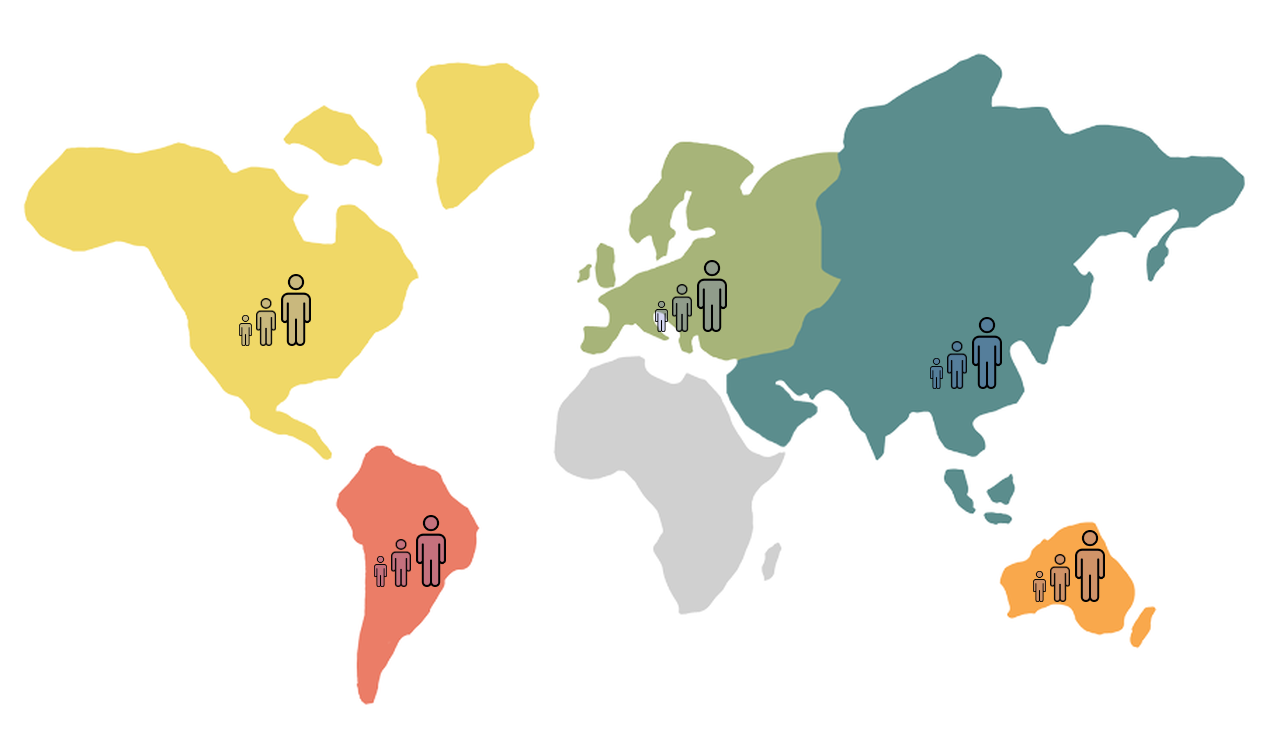
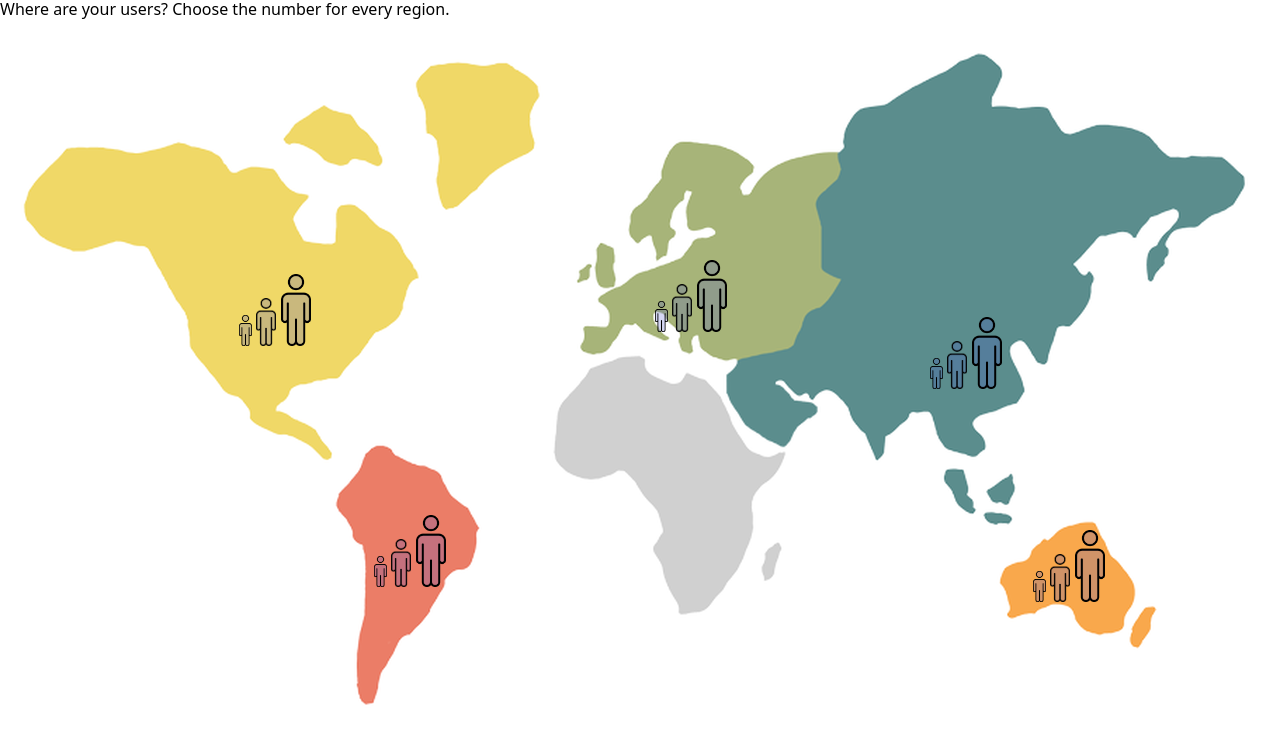
Before and after one commit to Selim96/servers-map, a React (Create React App) app: page / in a window 1280 px wide. Shown: the top 744 px of the page. Built offline with nearby package versions, Linux system fonts and the light colour scheme.

Commit message:
add context

```diff
--- a/src/App.js
+++ b/src/App.js
@@ -1,9 +1,13 @@
 import People from './people';
 import { Continents } from './constants';
+import { useState } from 'react';
+import InteractionPanel from './interactionPanel';
 
 function App() {
+  const [] = useState();
   return (
     <div className="App">
+      <InteractionPanel/>
       <People continent={Continents.NORTH_AMERICA} />
       <People continent={Continents.AUSTRALIA}/>
       <People continent={Continents.EUROPA} />
--- a/src/index.js
+++ b/src/index.js
@@ -1,12 +1,13 @@
 import React from 'react';
 import { createRoot } from 'react-dom/client';
 import App from './App';
+import { UserProvider } from './userContext';
 import './stylesheet/shared.scss';
 import "modern-normalize";
 
 const root = createRoot(document.getElementById('root'));
 root.render(
-  <>
+  <UserProvider>
     <App />
-  </>
+  </UserProvider>
 );
--- /dev/null
+++ b/src/interactionPanel/InteractionPanel.jsx
@@ -0,0 +1,23 @@
+import { useUser } from '../userContext';
+import s from './InteractionPanel.module.scss';
+
+function InteractionPanel() {
+    const { countOfPeopleClicked, setAllPeople, hideExtraPeople } = useUser();
+
+
+
+    return countOfPeopleClicked !== 5 ?
+        (<div>
+            <p>Where are your users? Choose the number for every region.</p>
+            {countOfPeopleClicked > 0 && <button onClick={(e) => {
+                setAllPeople();
+                hideExtraPeople();
+            }}>Next</button>}
+        </div>) :
+        (<div>
+            <p>Where is your data? Choose one spot for Object Storage system</p>
+        </div>)
+
+};
+
+export default InteractionPanel;
--- /dev/null
+++ b/src/interactionPanel/index.js
@@ -0,0 +1 @@
+export {default} from './InteractionPanel.jsx';
--- a/src/people/People.jsx
+++ b/src/people/People.jsx
@@ -1,10 +1,13 @@
 import { useState } from 'react';
+import { useUser } from '../userContext';
 import s from './People.module.scss';
 
 
 
 function People({ continent }) {
     const [isShowDevice, setIsShowDevice] = useState(null);
+
+    const {increasePeople, isShownExtraPeople} = useUser();
 
     const onClickPeople = (e) => {
         switch (e.target.id) {
@@ -20,11 +23,12 @@ function People({ continent }) {
             default:
                 console.log("Invalid subscription type")
         }
+        increasePeople();
     };
 
     return (
         <div className={`${s.main_box} ${s[continent]}`}>
-            {isShowDevice === null ?
+            {isShowDevice === null && isShownExtraPeople ?
             <span className={s.first_man} onClick={onClickPeople} id={'first'}>
                 <span className={s.second_man} id={'second'}>
                     <span className={s.third_man} id={'third'}></span>
--- /dev/null
+++ b/src/servers/index.js
@@ -0,0 +1 @@
+export {default} from './Servers.jsx';
--- /dev/null
+++ b/src/userContext.js
@@ -0,0 +1,30 @@
+import { createContext, useContext, useState } from "react";
+
+const UserContext = createContext();
+
+export const useUser = () => useContext(UserContext);
+
+export const UserProvider = ({ children }) => {
+    const [countOfPeopleClicked, setCountOfPeopleClicked] = useState(0);
+    const [isShownExtraPeople, setIsShownExtraPeople] = useState(true);
+
+    const increasePeople = () => {
+        setCountOfPeopleClicked(countOfPeopleClicked + 1);
+    };
+
+    const setAllPeople = () => {
+        setCountOfPeopleClicked(5);
+    };
+
+    const hideExtraPeople = () => {
+        setIsShownExtraPeople(false);
+    }
+
+    console.log(countOfPeopleClicked)
+
+    return (
+        <UserContext.Provider value={{ countOfPeopleClicked, increasePeople, setAllPeople, isShownExtraPeople,  hideExtraPeople}}>
+        {children}
+        </UserContext.Provider>
+    );
+};
```
Also changed, not shown: src/servers/Servers.jsx (added, +9 -0 lines), src/interactionPanel/InteractionPanel.module.scss (added), src/servers/Servers.module.scss (added).
